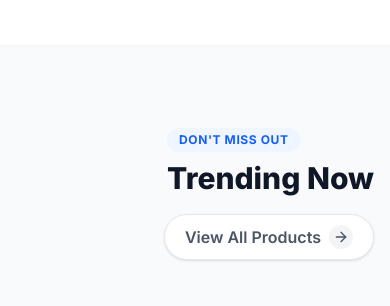
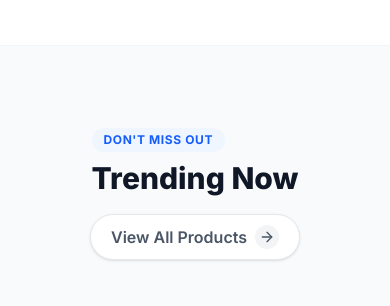
Before and after one commit to iamshahriarkabir/TechBazar-nextJS-Full-Stack, a Next.js app in the folder client/: page / in a window 390 px wide. Shown: the part 1300-1606 px from the top of the page. Built offline with nearby package versions, Linux system fonts and the light colour scheme; no server answers.

Commit message:
Trending Section modify fix mobile responsive

```diff
--- a/client/src/app/page.jsx
+++ b/client/src/app/page.jsx
@@ -16,7 +16,7 @@ import {
 //  Express Server input
 async function getTrendingProducts() {
   try {
-    // এই URL টা .env.local থেকে আসবে (http://localhost:5000/api)
+
     const res = await fetch(`${process.env.NEXT_PUBLIC_API_URL}/products`, {
       cache: "no-store",
     });
@@ -69,7 +69,7 @@ export default async function Home() {
                 <Link
                   href={`/products?category=${cat}`}
                   key={cat}
-                  className="flex-shrink-0 px-6 py-3 rounded-xl bg-gray-50 border border-gray-100 text-gray-700 font-medium hover:bg-blue-600 hover:text-white hover:border-blue-600 transition-all duration-300 hover:-translate-y-1 shadow-sm hover:shadow-md text-center transform-gpu"
+                  className="shrink-0 px-6 py-3 rounded-xl bg-gray-50 border border-gray-100 text-gray-700 font-medium hover:bg-blue-600 hover:text-white hover:border-blue-600 transition-all duration-300 hover:-translate-y-1 shadow-sm hover:shadow-md text-center transform-gpu"
                 >
                   {cat}
                 </Link>
@@ -82,7 +82,7 @@ export default async function Home() {
       {/* 3. Trending Products Section */}
       <section className="py-20 max-w-7xl mx-auto px-4 sm:px-6 lg:px-8">
         <FadeIn>
-          <div className="flex flex-col sm:flex-row justify-between items-end mb-12 gap-4">
+          <div className="flex flex-col sm:flex-row justify-between items-center sm:items-end mb-12 gap-4">
             <div>
               <div className="inline-block px-3 py-1 bg-blue-50 text-blue-600 rounded-full text-xs font-bold uppercase tracking-wider mb-2">
                 Don't Miss Out
```
